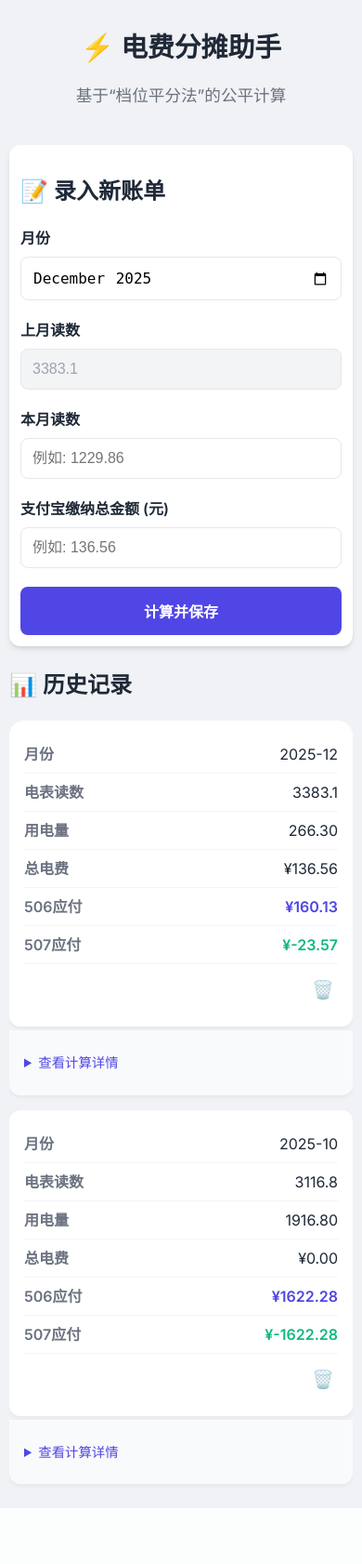
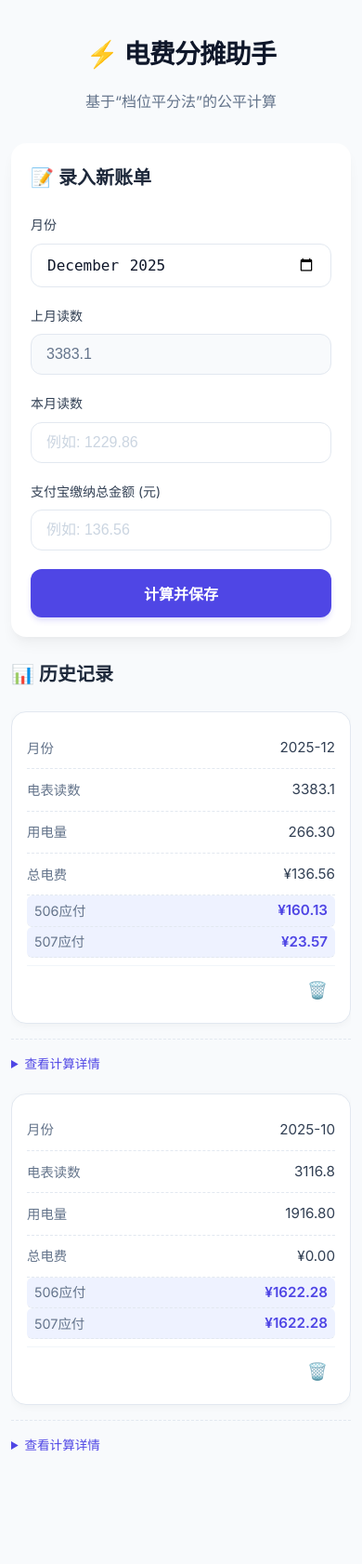
Before and after one commit to pepperchili/CalculateElectricityBill, a Flask app: page / in a window 390 px wide. Shown: the whole page at 93% size. Before the commit the page ends 1601 px from the top, so only its background shows below. Run offline with Flask 3, Linux system fonts and the light colour scheme; data comes from the database, SQL or seed files in the repository.

Commit message:
fix: ui美化

```diff
--- a/static/style.css
+++ b/static/style.css
@@ -1,57 +1,98 @@
 :root {
-    --bg-color: #f0f2f5;
-    --card-bg: #ffffff;
-    --primary-color: #4f46e5;
-    --primary-hover: #4338ca;
-    --text-main: #1f2937;
-    --text-secondary: #6b7280;
-    --border-color: #e5e7eb;
+    /* Unified Color Palette (Indigo & Slate) */
+    --primary-50: #eef2ff;
+    --primary-100: #e0e7ff;
+    --primary-500: #6366f1;
+    --primary-600: #4f46e5;
+    --primary-700: #4338ca;
+
+    --slate-50: #f8fafc;
+    --slate-100: #f1f5f9;
+    --slate-200: #e2e8f0;
+    --slate-300: #cbd5e1;
+    --slate-500: #64748b;
+    --slate-700: #334155;
+    --slate-800: #1e293b;
+    --slate-900: #0f172a;
+
     --success-color: #10b981;
     --danger-color: #ef4444;
+
+    /* Semantic Variables */
+    --bg-color: var(--slate-50);
+    --card-bg: #ffffff;
+    --text-main: var(--slate-800);
+    --text-muted: var(--slate-500);
+    --border-color: var(--slate-200);
+    --primary-color: var(--primary-600);
+    --focus-ring: rgba(99, 102, 241, 0.2);
 }
 
 * {
     box-sizing: border-box;
+    -webkit-tap-highlight-color: transparent;
 }
 
 body {
-    font-family: 'Inter', -apple-system, BlinkMacSystemFont, sans-serif;
+    font-family: 'Inter', -apple-system, BlinkMacSystemFont, "Segoe UI", Roboto, Helvetica, Arial, sans-serif;
     background-color: var(--bg-color);
     color: var(--text-main);
     margin: 0;
     padding: 20px;
-    line-height: 1.5;
+    line-height: 1.6;
+    -webkit-font-smoothing: antialiased;
 }
 
 .container {
-    max-width: 800px;
+    max-width: 700px;
+    /* Slightly narrower for better readability */
     margin: 0 auto;
+    padding-bottom: 40px;
 }
 
+/* Header */
 header {
     text-align: center;
-    margin-bottom: 40px;
+    margin-bottom: 32px;
+    padding-top: 20px;
 }
 
 h1 {
-    font-size: 2.5rem;
-    margin-bottom: 0.5rem;
-    color: var(--text-main);
+    font-size: 2rem;
+    font-weight: 700;
+    margin: 0 0 8px 0;
+    color: var(--slate-900);
+    letter-spacing: -0.025em;
 }
 
 .subtitle {
-    color: var(--text-secondary);
-    font-size: 1.1rem;
+    color: var(--text-muted);
+    font-size: 1rem;
+    font-weight: 400;
 }
 
+/* Cards */
 .card {
     background: var(--card-bg);
-    border-radius: 16px;
-    padding: 24px;
-    box-shadow: 0 4px 6px -1px rgba(0, 0, 0, 0.1), 0 2px 4px -1px rgba(0, 0, 0, 0.06);
+    border-radius: 20px;
+    /* Softer corners */
+    padding: 32px;
+    box-shadow: 0 10px 15px -3px rgba(0, 0, 0, 0.05), 0 4px 6px -2px rgba(0, 0, 0, 0.025);
     margin-bottom: 24px;
+    border: 1px solid rgba(255, 255, 255, 0.5);
 }
 
+h2 {
+    font-size: 1.25rem;
+    font-weight: 600;
+    margin: 0 0 24px 0;
+    color: var(--slate-800);
+    display: flex;
+    align-items: center;
+    gap: 8px;
+}
+
+/* Forms */
 .form-group {
     margin-bottom: 20px;
 }
@@ -67,55 +108,72 @@ h1 {
 
 label {
     display: block;
-    font-weight: 600;
+    font-size: 0.875rem;
+    font-weight: 500;
     margin-bottom: 8px;
-    color: var(--text-main);
+    color: var(--slate-700);
 }
 
 input {
     width: 100%;
-    padding: 12px;
+    padding: 12px 16px;
     border: 1px solid var(--border-color);
-    border-radius: 8px;
-    font-size: 16px;
-    box-sizing: border-box;
-    transition: border-color 0.2s;
+    border-radius: 12px;
+    font-size: 1rem;
+    color: var(--slate-900);
+    background-color: #fff;
+    transition: all 0.2s ease;
+    appearance: none;
+    /* Remove default styling */
 }
 
 input:focus {
     outline: none;
     border-color: var(--primary-color);
-    box-shadow: 0 0 0 3px rgba(79, 70, 229, 0.1);
+    box-shadow: 0 0 0 4px var(--focus-ring);
+}
+
+input::placeholder {
+    color: var(--slate-300);
 }
 
 .disabled-input {
-    background-color: #f3f4f6;
-    color: #9ca3af;
+    background-color: var(--slate-50);
+    color: var(--text-muted);
+    cursor: not-allowed;
 }
 
+/* Buttons */
 .btn-primary {
     width: 100%;
     padding: 14px;
     background-color: var(--primary-color);
     color: white;
     border: none;
-    border-radius: 8px;
-    font-size: 16px;
+    border-radius: 12px;
+    font-size: 1rem;
     font-weight: 600;
     cursor: pointer;
-    transition: background-color 0.2s;
+    transition: all 0.2s;
+    box-shadow: 0 4px 6px -1px rgba(79, 70, 229, 0.2);
+}
+
+.btn-primary:active {
+    transform: translateY(1px);
+    box-shadow: none;
 }
 
 .btn-primary:hover {
-    background-color: var(--primary-hover);
+    background-color: var(--primary-700);
 }
 
-/* Table Styles */
+/* Table / List */
 .table-wrapper {
-    overflow-x: auto;
+    overflow: hidden;
+    /* Hide overflow for rounded corners */
     background: var(--card-bg);
     border-radius: 16px;
-    box-shadow: 0 4px 6px -1px rgba(0, 0, 0, 0.1);
+    border: 1px solid var(--border-color);
 }
 
 table {
@@ -123,111 +181,134 @@ table {
     border-collapse: collapse;
 }
 
-th,
-td {
-    padding: 16px;
+th {
+    background-color: var(--slate-50);
+    color: var(--text-muted);
+    font-weight: 600;
+    font-size: 0.75rem;
+    text-transform: uppercase;
+    letter-spacing: 0.05em;
+    padding: 16px 24px;
     text-align: left;
     border-bottom: 1px solid var(--border-color);
 }
 
-th {
-    background-color: #f9fafb;
-    font-weight: 600;
-    color: var(--text-secondary);
-    font-size: 0.875rem;
-    text-transform: uppercase;
-    letter-spacing: 0.05em;
+td {
+    padding: 16px 24px;
+    border-bottom: 1px solid var(--border-color);
+    color: var(--slate-700);
+    font-size: 0.95rem;
 }
 
 tr:last-child td {
     border-bottom: none;
 }
 
+/* Highlights */
 .highlight-user {
-    color: var(--primary-color);
+    color: var(--primary-600);
+    font-weight: 600;
+    background-color: var(--primary-50);
+    padding: 4px 8px;
+    border-radius: 6px;
+}
+
+.highlight-neighbor {
+    color: var(--primary-600);
+    font-weight: 600;
+    background-color: var(--primary-50);
+    padding: 4px 8px;
+    border-radius: 6px;
+}
+
+.badge-neutral {
+    background-color: var(--slate-100);
+    color: var(--text-muted);
+    padding: 4px 10px;
+    border-radius: 20px;
+    font-size: 0.75rem;
     font-weight: 600;
 }
 
-.highlight-neighbor {
-    color: var(--success-color);
-    font-weight: 600;
-}
-
+/* Actions */
 .btn-icon {
-    background: none;
+    background: transparent;
     border: none;
     cursor: pointer;
-    font-size: 1.2rem;
-    padding: 4px;
-    opacity: 0.6;
-    transition: opacity 0.2s;
+    font-size: 1.1rem;
+    padding: 8px;
+    border-radius: 8px;
+    color: var(--text-muted);
+    transition: all 0.2s;
 }
 
 .btn-icon:hover {
-    opacity: 1;
+    background-color: #fee2e2;
+    color: var(--danger-color);
 }
 
-.detail-row td {
-    background-color: #f9fafb;
-    padding: 0;
-}
-
+/* Details */
 details {
-    padding: 12px 16px;
+    margin-top: 8px;
 }
 
 summary {
     cursor: pointer;
-    color: var(--primary-color);
-    font-size: 0.9rem;
+    color: var(--primary-600);
+    font-size: 0.875rem;
     font-weight: 500;
+    user-select: none;
+    transition: color 0.2s;
+}
+
+summary:hover {
+    color: var(--primary-700);
 }
 
 pre {
-    margin: 10px 0 0 0;
+    background-color: var(--slate-50);
+    border: 1px solid var(--border-color);
+    border-radius: 8px;
+    padding: 12px;
+    margin-top: 8px;
+    font-family: 'Menlo', 'Monaco', 'Courier New', monospace;
+    font-size: 0.8rem;
+    color: var(--slate-700);
     white-space: pre-wrap;
-    font-family: monospace;
-    color: var(--text-secondary);
-    font-size: 0.85rem;
-    background: #fff;
-    padding: 10px;
-    border-radius: 6px;
-    border: 1px solid var(--border-color);
+    word-break: break-all;
 }
 
-.badge-neutral {
-    background-color: #e5e7eb;
-    color: #374151;
-    padding: 2px 8px;
-    border-radius: 9999px;
-    font-size: 0.75rem;
-    font-weight: 500;
-}
-
+/* Alerts */
 .alerts {
-    margin-bottom: 20px;
+    margin-bottom: 24px;
 }
 
 .alert {
-    background-color: #fee2e2;
+    background-color: #fef2f2;
     color: #991b1b;
-    padding: 12px;
+    padding: 16px;
+    border-radius: 12px;
+    border: 1px solid #fecaca;
+    font-size: 0.9rem;
 }
 
 /* Mobile Optimization */
 @media (max-width: 600px) {
     body {
-        padding: 10px;
-        overflow-x: hidden;
+        padding: 16px 12px;
+    }
+
+    .container {
+        padding-bottom: 80px;
+    }
+
+    h1 {
+        font-size: 1.75rem;
     }
 
     .card {
-        padding: 12px;
-        border-radius: 12px;
-    }
-
-    h1 {
-        font-size: 1.8rem;
+        padding: 20px;
+        border-radius: 16px;
     }
 
     .form-row {
@@ -235,10 +316,11 @@ pre {
         gap: 0;
     }
 
-    /* Transform Table to Cards */
+    /* Mobile Cards for History */
     .table-wrapper {
         background: transparent;
-        box-shadow: none;
+        border: none;
+        border-radius: 0;
     }
 
     thead {
@@ -249,97 +331,94 @@ pre {
         display: block;
         background: var(--card-bg);
         margin-bottom: 16px;
-        border-radius: 12px;
-        box-shadow: 0 2px 4px rgba(0, 0, 0, 0.05);
+        border-radius: 16px;
+        box-shadow: 0 2px 8px rgba(0, 0, 0, 0.04);
         padding: 16px;
-        position: relative;
+        border: 1px solid var(--border-color);
     }
 
     td {
         display: flex;
         justify-content: space-between;
         align-items: center;
-        padding: 8px 0;
-        border-bottom: 1px solid #f3f4f6;
-        text-align: right;
+        padding: 10px 0;
+        border-bottom: 1px dashed var(--slate-200);
     }
 
     td:last-child {
         border-bottom: none;
+        padding-bottom: 0;
         justify-content: flex-end;
-        padding-top: 12px;
     }
 
-    /* Add labels via pseudo-elements */
     td::before {
         content: attr(data-label);
-        font-weight: 600;
-        color: var(--text-secondary);
-        text-align: left;
-        margin-right: 16px;
+        font-weight: 500;
+        color: var(--text-muted);
+        font-size: 0.9rem;
     }
 
-    /* Special handling for the delete button row */
-    td:last-child::before {
-        content: "";
+    /* Special handling for delete button */
+    td[data-label="操作"] {
+        margin-top: 8px;
+        padding-top: 8px;
+        border-top: 1px solid var(--slate-100);
+    }
+
+    td[data-label="操作"]::before {
         display: none;
     }
 
-    /* Detail row adjustments */
+    /* Detail Row */
     .detail-row {
-        margin-top: -12px;
-        padding-top: 0;
-        border-top-left-radius: 0;
-        border-top-right-radius: 0;
-        background: #f9fafb;
+        margin-top: 0;
+        padding: 0;
+        background: transparent;
+        border: none;
+        box-shadow: none;
     }
 
     .detail-row td {
         display: block;
-        text-align: left;
+        border: none;
+        padding: 0;
     }
 
     .detail-row td::before {
         display: none;
     }
 
-    /* Fix overflow for inputs */
+    /* Inputs */
     input {
-        width: 100% !important;
-        max-width: 100% !important;
-        min-width: 0;
-        box-sizing: border-box !important;
-        /* Force box-sizing */
+        font-size: 16px;
+        /* Prevent iOS zoom */
     }
 
-    /* Specific fix for iOS date/month inputs */
     input[type="month"],
     input[type="date"] {
         -webkit-appearance: none;
         appearance: none;
         background-color: #fff;
-        /* Force white background */
+        min-height: 45px;
+        /* Better touch target */
     }
 
-    /* Reduce padding for details */
+    /* Details */
     details {
-        padding: 0;
-        /* Remove vertical padding completely */
-        margin-top: 4px;
+        margin-top: 12px;
+        padding-top: 12px;
+        border-top: 1px dashed var(--slate-200);
     }
 
     summary {
-        padding: 8px 0;
-        /* Add touch target to summary instead */
+        padding: 4px 0;
+        font-size: 0.85rem;
     }
 
     pre {
-        padding: 8px;
-        margin: 0;
-        font-size: 0.75rem;
-        white-space: pre-wrap;
-        /* Ensure text wraps */
-        word-break: break-all;
-        /* Force break if necessary */
+        margin-top: 8px;
+        padding: 10px;
+        background-color: var(--slate-50);
+        border: none;
     }
 }
--- a/templates/base.html
+++ b/templates/base.html
@@ -8,7 +8,7 @@
     <link rel="preconnect" href="https://fonts.googleapis.com">
     <link rel="preconnect" href="https://fonts.gstatic.com" crossorigin>
     <link href="https://fonts.googleapis.com/css2?family=Inter:wght@300;400;600&display=swap" rel="stylesheet">
-    <link rel="stylesheet" href="{{ url_for('static', filename='style.css') }}?v=3">
+    <link rel="stylesheet" href="{{ url_for('static', filename='style.css') }}?v=5">
 </head>
 
 <body>
--- a/templates/index.html
+++ b/templates/index.html
@@ -60,7 +60,8 @@
                     </td>
                     <td data-label="总电费">¥{{ "%.2f"|format(record['total_bill']) }}</td>
                     <td data-label="506应付" class="highlight-user">¥{{ "%.2f"|format(record['user_cost']) }}</td>
-                    <td data-label="507应付" class="highlight-neighbor">¥{{ "%.2f"|format(record['neighbor_cost']) }}</td>
+                    <td data-label="507应付" class="highlight-neighbor">¥{{ "%.2f"|format(record['neighbor_cost']|abs) }}
+                    </td>
                     <td data-label="操作">
                         <form action="{{ url_for('delete', id=record['id']) }}" method="post"
                             onsubmit="return confirm('确定删除吗？');">
```
